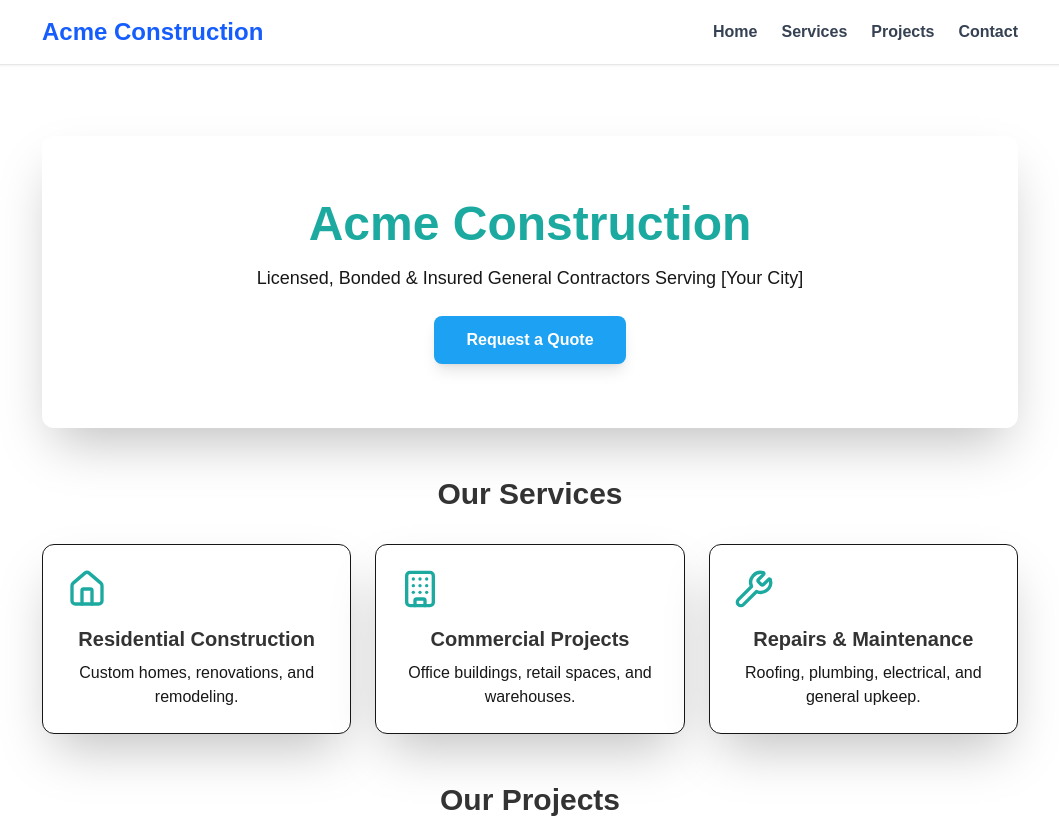
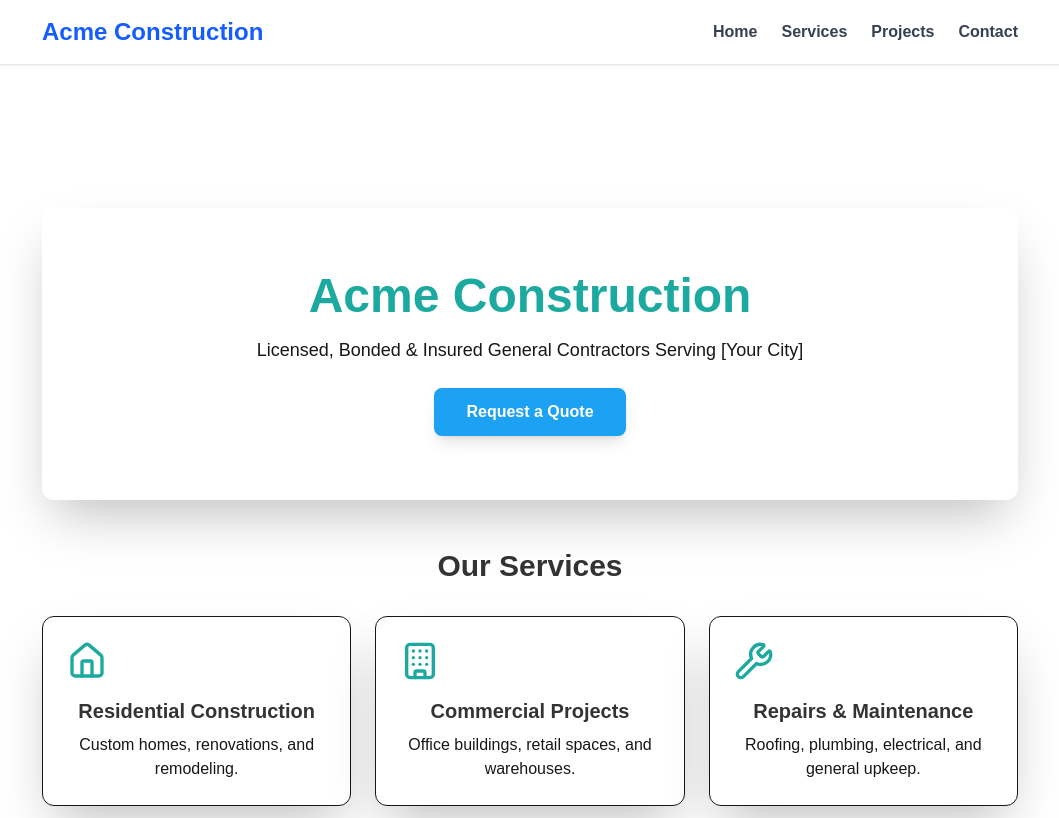
Before and after one commit to jjoynergnd/construction-website, a Next.js app: page / in a window 1280 px wide. Shown: the top 818 px of the page, without its empty margins (110-1169 px from the left). Built offline with nearby package versions, Linux system fonts and the light colour scheme.

Commit message:
Fix colors: only navbar and hero teal, other titles dark grey

```diff
--- a/app/page.js
+++ b/app/page.js
@@ -18,8 +18,7 @@ export default function Home() {
     <>
       <Navbar />
 
-      <main className="max-w-5xl mx-auto p-6" id="home">
-
+      <main className="max-w-5xl mx-auto p-6 pt-24" id="home">
         {/* Hero Section */}
         <section className="text-center my-12 bg-secondary py-16 rounded-xl shadow-2xl">
           <h1 className="text-5xl font-bold text-[#1CAAA0]">Acme Construction</h1>
```
